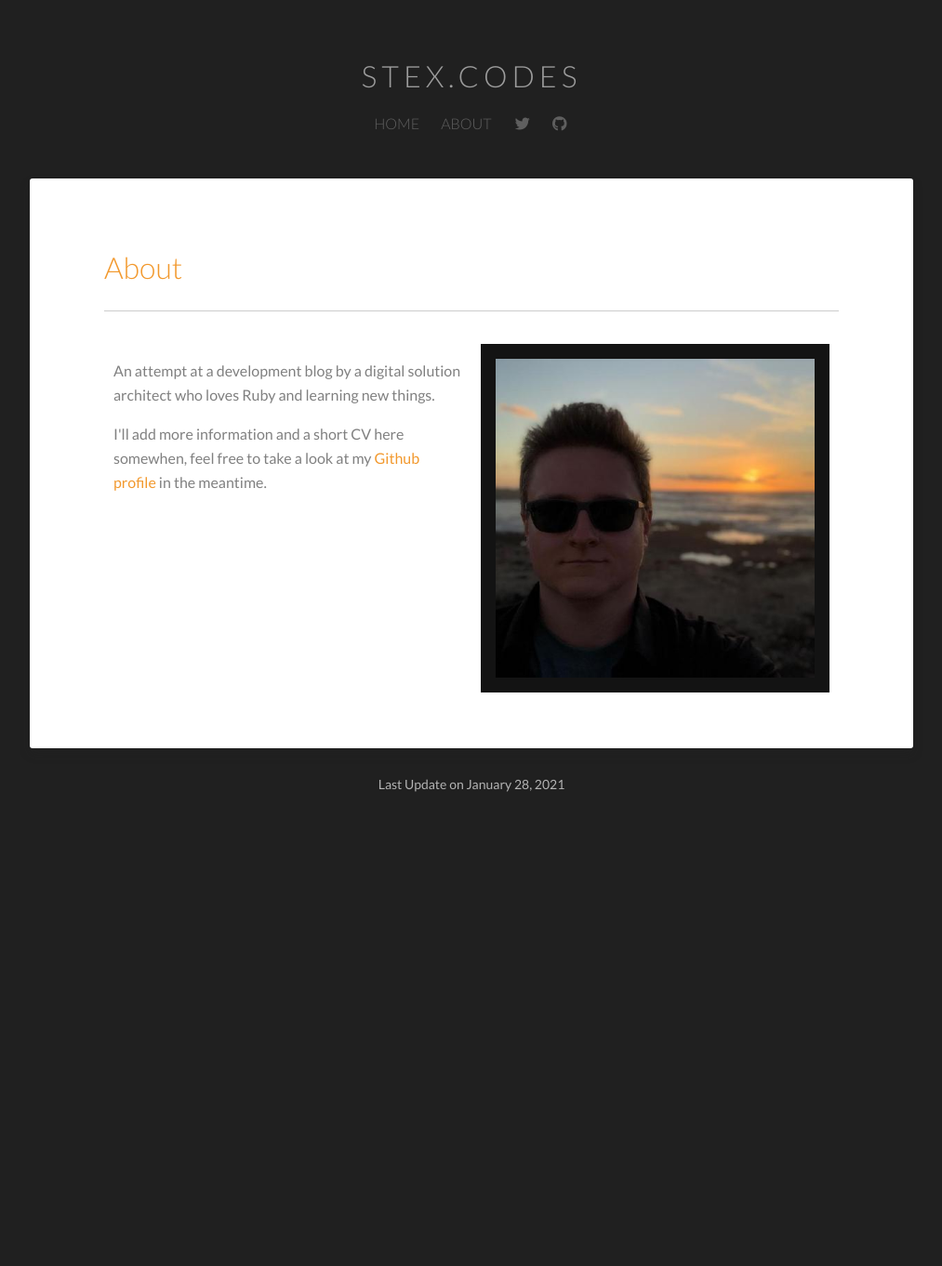
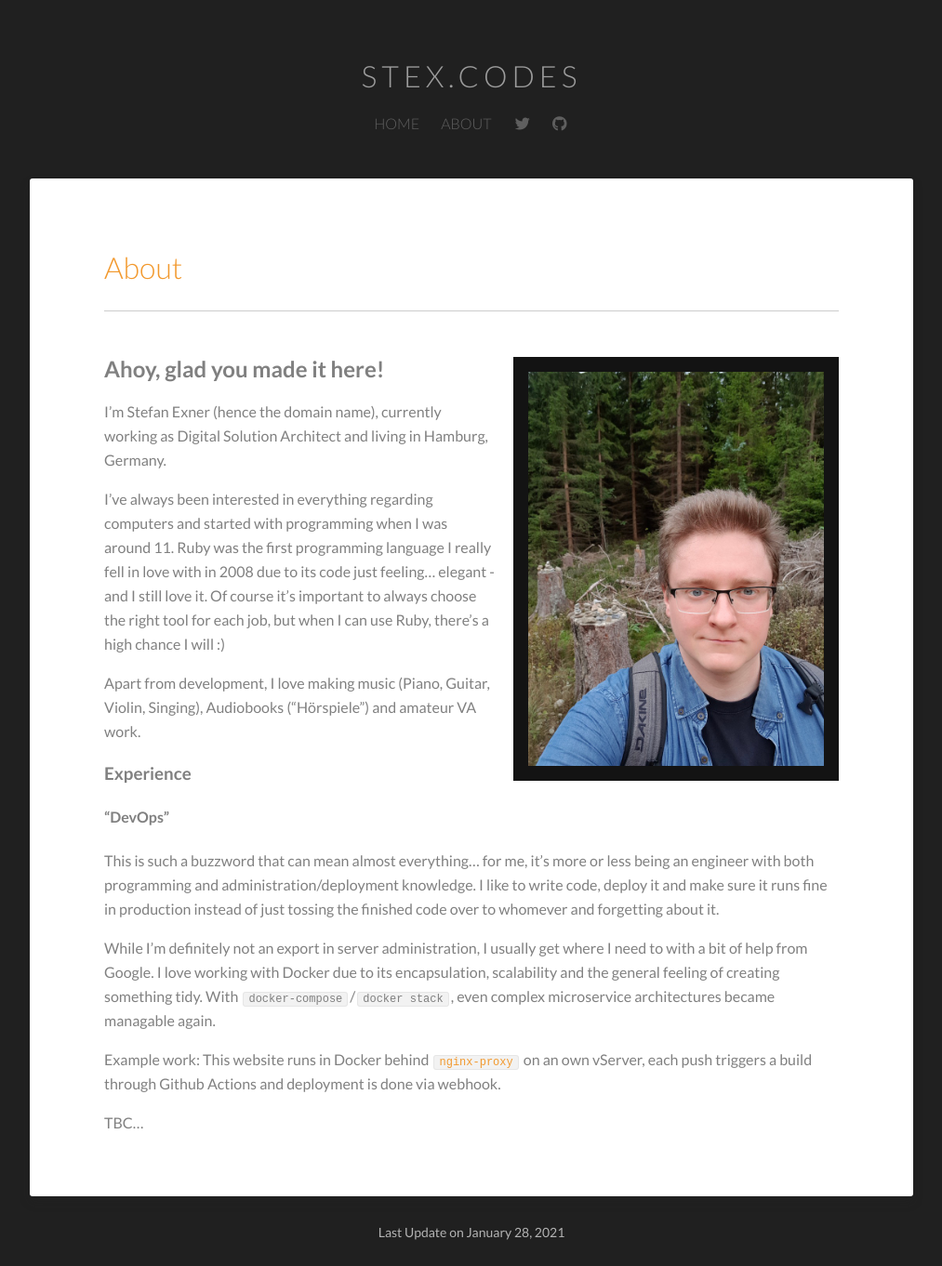
Before and after one commit to stex/stex.codes, a Jekyll site: the page built from about.md, in a window 1280 px wide. Shown: the whole page at 93% size, without its empty margins (133-1146 px from the left). Built offline with Jekyll 4.4.1, drawn with Linux system fonts in a browser that asks for light colours; before the commit the page ends 900 px from its top, so only the background shows below that.

Commit message:
Started proper about page

```diff
--- a/_sass/_helpers.scss
+++ b/_sass/_helpers.scss
@@ -9,3 +9,7 @@
 .float-right {
   float: right;
 }
+
+.float-left {
+  float: left;
+}
--- a/_sass/_main.scss
+++ b/_sass/_main.scss
@@ -117,6 +117,16 @@ svg:not(:root) {
 }
 
 img {
+  width: 100%;
+
+  &.about {
+    @media #{$large} {
+      float: right;
+      max-width: 350px;
+      margin-left: 20px;
+    }
+  }
+
   border: 1em solid #131313;
 }
 
--- a/about.html
+++ /dev/null
@@ -1,17 +0,0 @@
----
-layout: post
-title: About
-permalink: /about/
-hide_comments: true
----
-
-<div class="flex flex-row">
-  <div class="item">
-    <p>An attempt at a development blog by a digital solution architect who loves Ruby and learning new things.</p>
-
-    <p>
-      I'll add more information and a short CV here somewhen, feel free to take a look at my <a href="https://github.com/stex" target="_blank">Github profile</a> in the meantime.
-    </p>
-  </div>
-  <div class="item text-center"><img src="/assets/images/stex.jpg" alt="Photo" class="avatar" /></div>
-</div>
--- /dev/null
+++ b/about.md
@@ -0,0 +1,29 @@
+---
+layout: post
+title: About
+permalink: /about/
+hide_comments: true
+---
+
+<img src="/assets/images/stex.jpeg" class="about" />
+
+## Ahoy, glad you made it here!
+
+I'm Stefan Exner (hence the domain name), currently working as Digital Solution Architect and living in Hamburg, Germany.
+
+I've always been interested in everything regarding computers and started with programming when I was around 11. Ruby was the first programming language I really fell in love with in 2008 due to its code just feeling... elegant - and I still love it. Of course it's important to always choose the right tool for each job, but when I can use Ruby, there's a high chance I will :)
+
+Apart from development, I love making music (Piano, Guitar, Violin, Singing), Audiobooks ("Hörspiele") and amateur VA work.
+
+### Experience
+
+#### "DevOps"
+
+This is such a buzzword that can mean almost everything... for me, it's more or less being an engineer with both programming and administration/deployment knowledge. I like to write code, deploy it and make sure it runs fine in production instead of just tossing the finished code over to whomever and forgetting about it.
+
+While I'm definitely not an export in server administration, I usually get where I need to with a bit of help from Google. I love working with Docker due to its encapsulation, scalability and the general feeling of creating something tidy. With `docker-compose`/`docker stack`, even complex microservice architectures became managable again.
+
+Example work: This website runs in Docker behind [`nginx-proxy`](https://github.com/nginx-proxy/nginx-proxy) on an own vServer, each push triggers a build through Github Actions and deployment is done via webhook.
+
+
+TBC...
```
Also changed, not shown: assets/images/stex.jpeg (added), assets/images/stex.jpg (deleted).
